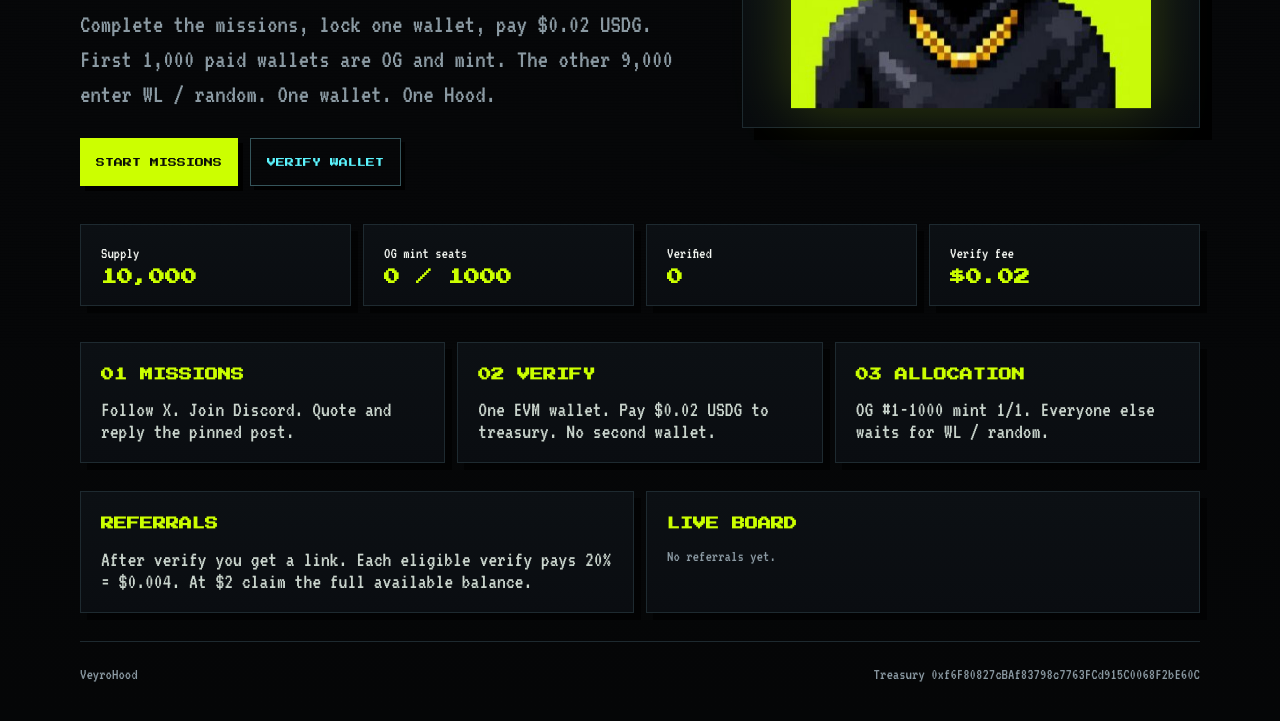
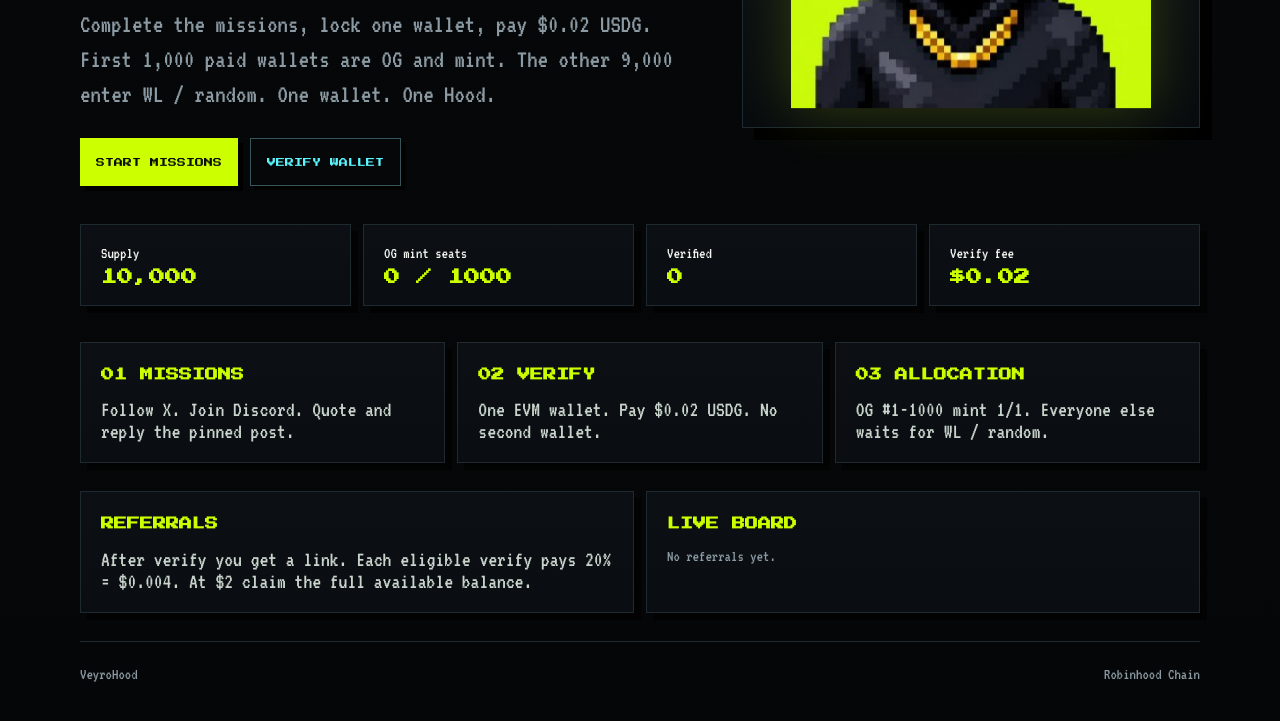
Before and after one commit to joinveyrohood/NFTwhitelist, a plain HTML site: page index.html in a window 1280 px wide. Shown: the part 451-1172 px from the top of the page. Drawn offline with Linux system fonts and the light colour scheme; no server answers.

Commit message:
Hide treasury wallet from public home

```diff
--- a/index.html
+++ b/index.html
@@ -41,14 +41,14 @@
 </section>
 <section class="grid3">
   <div class="card"><h2>01 MISSIONS</h2><p class="rule">Follow X. Join Discord. Quote and reply the pinned post.</p></div>
-  <div class="card"><h2>02 VERIFY</h2><p class="rule">One EVM wallet. Pay $0.02 USDG to treasury. No second wallet.</p></div>
+  <div class="card"><h2>02 VERIFY</h2><p class="rule">One EVM wallet. Pay $0.02 USDG. No second wallet.</p></div>
   <div class="card"><h2>03 ALLOCATION</h2><p class="rule">OG #1-1000 mint 1/1. Everyone else waits for WL / random.</p></div>
 </section>
 <section class="grid2">
   <div class="card"><h2>REFERRALS</h2><p class="rule">After verify you get a link. Each eligible verify pays 20% = $0.004. At $2 claim the full available balance.</p></div>
   <div class="card"><h2>LIVE BOARD</h2><div id="board" class="muted">No referrals yet.</div></div>
 </section>
-<footer><span>VeyroHood</span><span>Treasury 0xf6F80827cBAf83798c7763FCd915C0068F2bE60C</span></footer>
+<footer><span>VeyroHood</span><span>Robinhood Chain</span></footer>
 </div>
 <script src="wallet.js"></script>
 <script>
```
